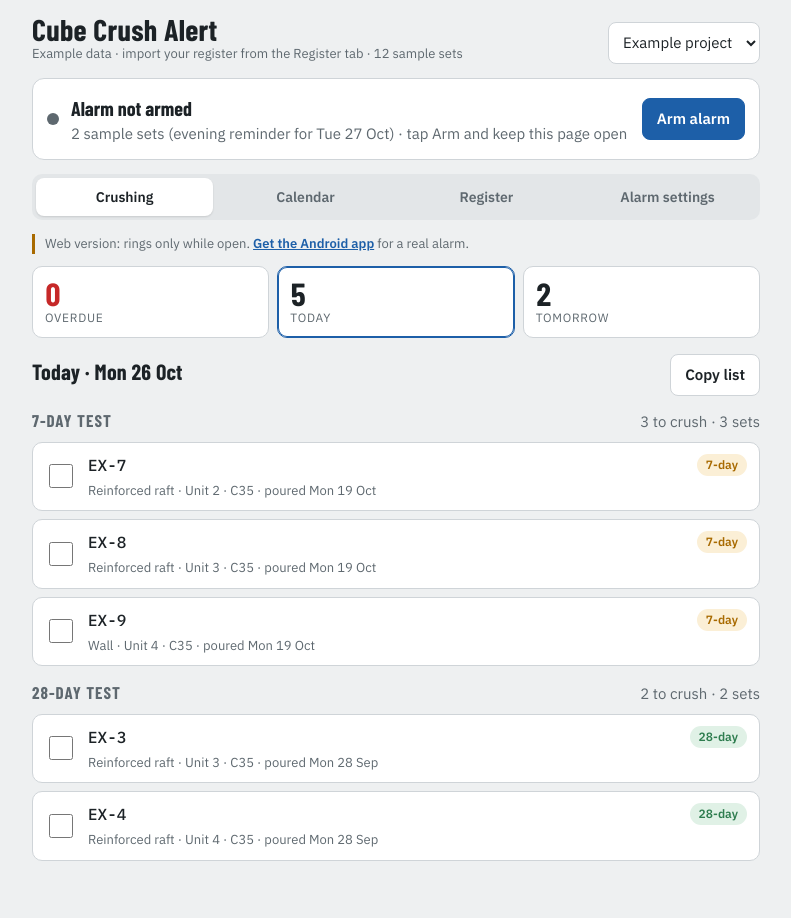
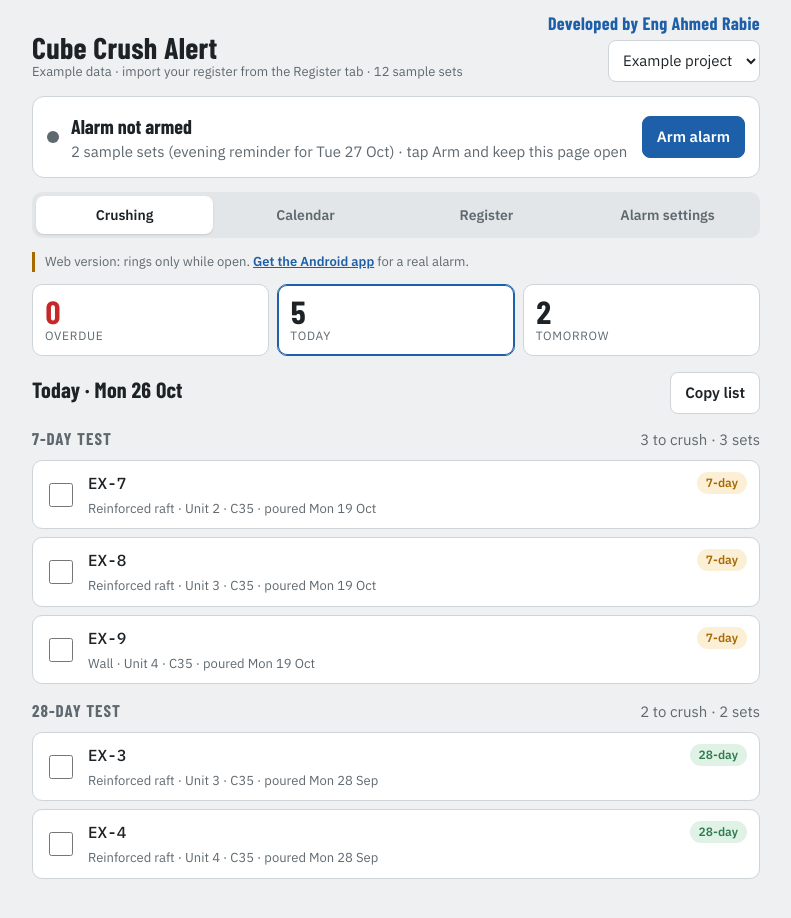
Before and after one commit to engahmedrabiecivil-star/ahmed-apps, a plain HTML site: page cube-crush-alert/index.html in a window 1280 px wide. Shown: the whole page, without its empty margins (244-1035 px from the left). Drawn offline with nearby package versions, Linux system fonts and the light colour scheme.

Commit message:
Add 'Developed by Eng Ahmed Rabie' to the app header
Co-Authored-By: Claude Opus 5.5 <noreply@anthropic.com>
Claude-Session: https://claude.ai/code/session_01AbkA7ShVMFLSkWeXTkDJ9C

```diff
--- a/cube-crush-alert/index.html
+++ b/cube-crush-alert/index.html
@@ -44,6 +44,8 @@ h3{font-size:17px;text-transform:uppercase;letter-spacing:.06em;color:var(--mute
 .mono{font-family:var(--mono);font-size:13px}
 .muted{color:var(--muted)}
 .top{display:flex;justify-content:space-between;align-items:flex-end;gap:12px;flex-wrap:wrap}
+.topr{display:flex;flex-direction:column;align-items:flex-end;gap:6px;margin-inline-start:auto}
+.credit{font-family:var(--display);font-size:18px;font-weight:700;letter-spacing:.02em;color:var(--accent);text-align:end;line-height:1.1}
 .top .sub{font-size:13px;color:var(--muted)}
 select,input,button{font:inherit;color:inherit}
 select,input[type=time],input[type=number],input[type=text]{background:var(--surface);border:1px solid var(--line);border-radius:8px;padding:8px 10px;min-height:42px;max-width:100%}
@@ -126,7 +128,8 @@ th{position:sticky;top:0;background:var(--sunk);font-weight:600}
 <div class="wrap">
   <header class="top">
     <div><h1>Cube Crush Alert</h1><div class="sub" id="projName"></div></div>
-    <select id="projSel" aria-label="Project"></select>
+    <div class="topr"><div class="credit">Developed by Eng Ahmed Rabie</div>
+    <select id="projSel" aria-label="Project"></select></div>
   </header>
 
   <section class="status" id="status">
```
